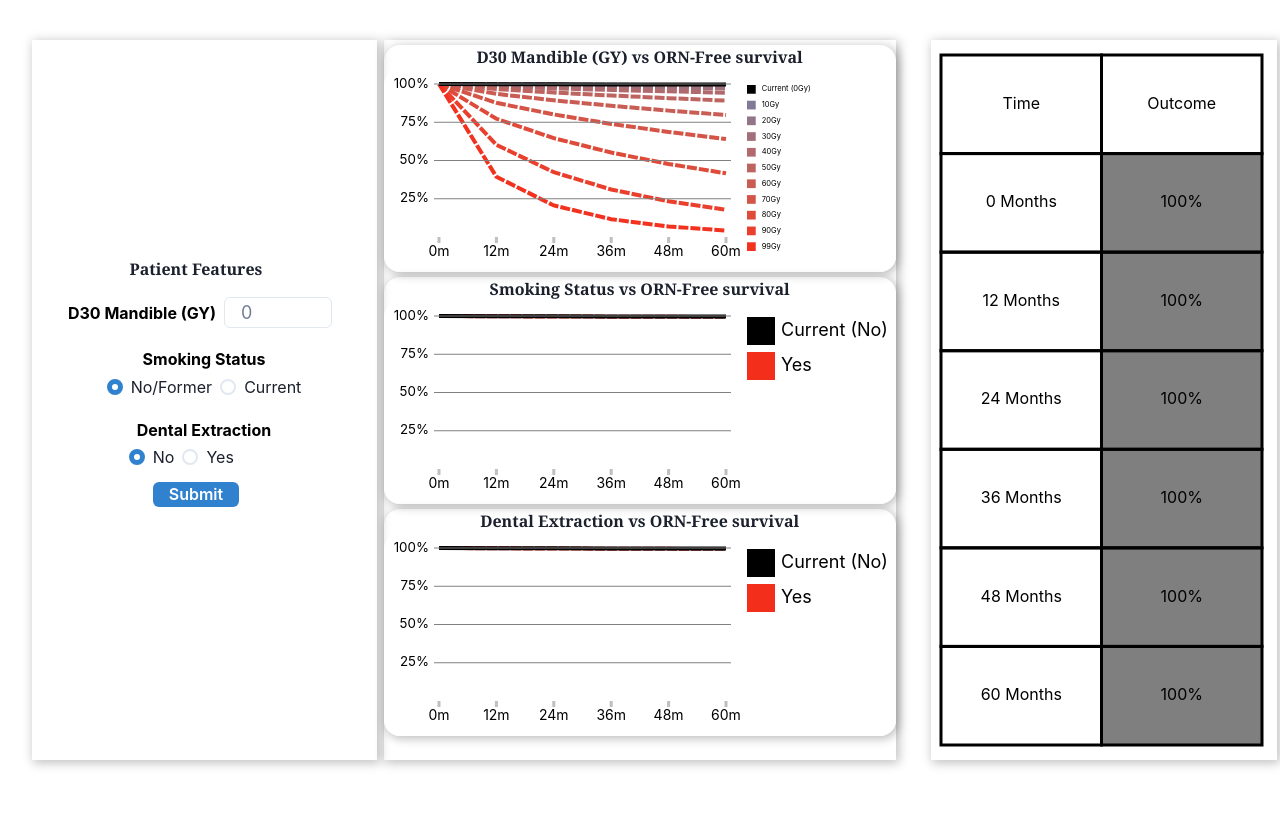
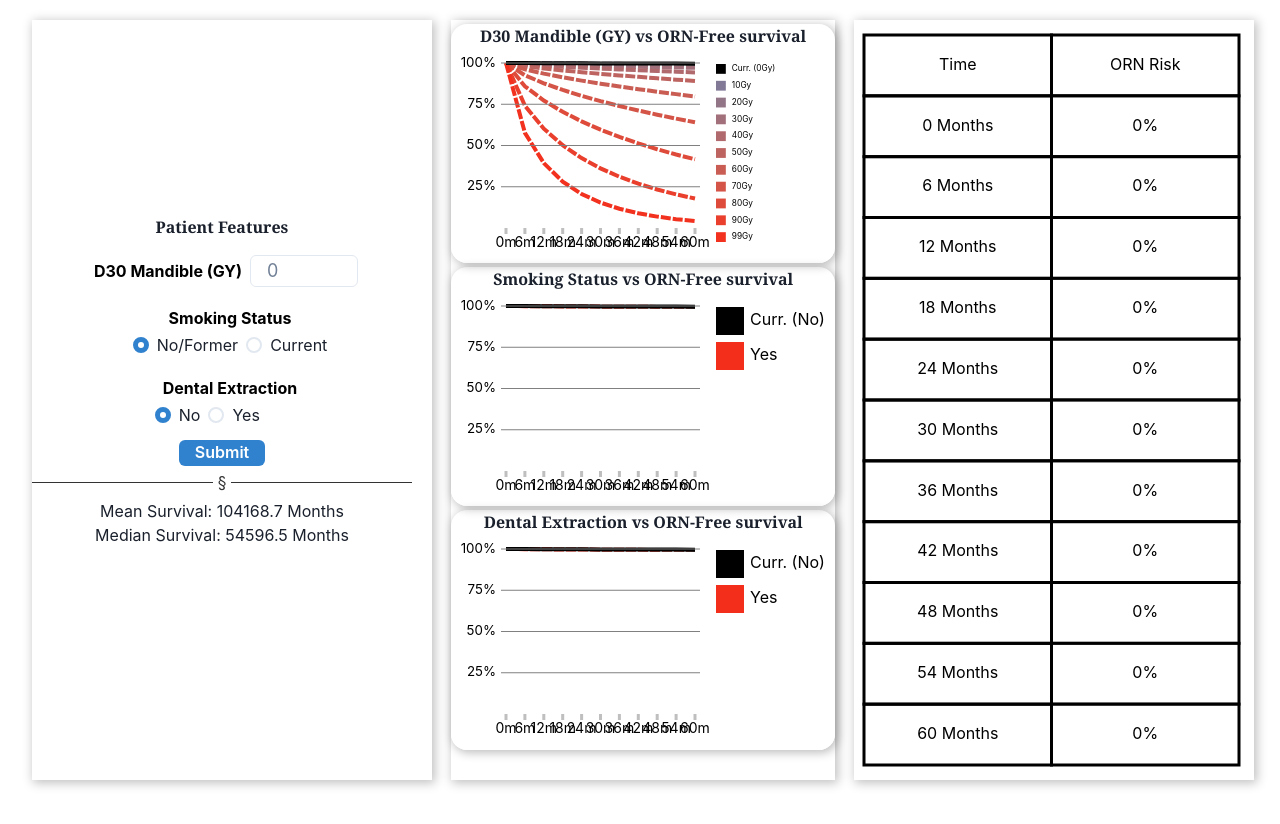
Before and after one commit to uic-evl/OsteoradionecrosisVis, a React (Create React App) app in the folder frontend/: page / in a window 1280 px wide. Built offline with nearby package versions, Linux system fonts and the light colour scheme.

Commit message:
something

```diff
--- a/frontend/package.json
+++ b/frontend/package.json
@@ -18,6 +18,8 @@
     "axios": "^1.6.7",
     "d3": "^7.8.5",
     "framer-motion": "^11.0.8",
+    "math.js": "^1.1.46",
+    "mathjs": "^12.4.1",
     "react": "^18.2.0",
     "react-dom": "^18.2.0",
     "react-scripts": "5.0.1",
--- a/frontend/src/App.tsx
+++ b/frontend/src/App.tsx
@@ -5,6 +5,7 @@ import { ChakraProvider } from '@chakra-ui/react'
 import ResultGraph from './components/ResultGraph';
 import OutcomeTable from './components/OutcomeTable';
 import {Patient,LineGraphResult,LineGraphCollection} from './types';
+import {gamma} from 'mathjs'
 
 
 function getResults(v1: number, v2: number, v3: number, times: number[]): LineGraphResult{
@@ -18,24 +19,31 @@ function getResults(v1: number, v2: number, v3: number, times: number[]): LineGr
   const shape: number = Math.exp(-0.274481);
   const shapeLower: number = Math.exp(-0.406940);
   const shapeUpper: number = Math.exp(-0.142022);
-  function calcS(coefficients: number[], inter: number, shp: number): number[] {
+  function calcS(coefficients: number[], inter: number, shp: number): [number[],number,number] {
+    const denom: number = Math.exp(coefficients[0]*v1 + coefficients[1]*v2 + coefficients[2]*v3 + inter);
     const vals: number[] = times.map(t => {
-      const denom: number = Math.exp(coefficients[0]*v1 + coefficients[1]*v2 + coefficients[2]*v3 + inter);
       const s = Math.exp(-1*(t/denom)**shp);
       return s
     })
-    return vals
+    const meanEvent = denom*gamma(1 + (1/shp));
+    const medianEvent = denom*Math.log(2)**(1/shp)
+    return [vals, meanEvent,medianEvent]
   }
-  const values: number[] = calcS(coef,intercept,shape);
-  const valuesLower: number[] = calcS(coefLower,interceptUpper,shape);
-  const valuesUpper: number[] = calcS(coefUpper, interceptLower, shape);
-  const result: LineGraphResult = {times: times, values: values, valuesUpper: valuesUpper, valuesLower: valuesLower}
+  const [values,meanTime,medianTime]: [number[],number,number] = calcS(coef,intercept,shape);
+  const [valuesLower,meanTimeLower,medianTimeLower]: [number[],number,number] = calcS(coefLower,interceptUpper,shape);
+  const [valuesUpper,meanTimeUpper,medianTimeUpper]: [number[],number,number] = calcS(coefUpper, interceptLower, shape);
+  const result: LineGraphResult = {
+    times: times,
+    values: values, valuesUpper: valuesUpper, valuesLower: valuesLower,
+    meanTime: meanTime, meanTimeUpper: meanTimeUpper, meanTimeLower: meanTimeLower,
+    medianTime: medianTime, medianTimeUpper: medianTimeUpper, medianTimeLower: medianTimeLower,
+  }
   return result
 }
 function App() {
 
   const [data,setData] = useState<Patient>({'D30': 0, 'var2': 0, 'var3': 0});
-  const timesToPlot = [0,12,24,36,48,60];
+  const timesToPlot = [0,6,12,18,24,30,36,42,48,54,60];
   const plotVariations: object = {
     'D30': [10.0,20,30,40,50,60,70,80,90,99],
     'var2': [0.0,1.0],
@@ -100,18 +108,18 @@ function App() {
     <div className="App" style={{'height':'100%','width':'100%','display':'block'}}>
       <div className={'fillSpace'} style={{'display':'flex'}}>
         <div id={'controlPanel'}
-          style={{'height':'90vh','width':'25em','display':'inline-block','margin':'.2em','marginTop':'5vh','marginLeft':'2.5vw'}}
+          style={{'height':'95vh','width':'25em','display':'inline-block','margin':'.2em','marginTop':'2.5vh','marginLeft':'2.5vw'}}
           className={'shadow'}
         >
           <div style={{'height':'100%','width':'100%'}}>
-            <ControlPanel data={data} setData={setData} getDisplayName={getDisplayName} style={{'marginTop':'0em','alignItems':'center','justifyContent':'center','display':'flex'}}></ControlPanel>
+            <ControlPanel data={data} setData={setData} results={results} getDisplayName={getDisplayName} style={{'marginTop':'0em','alignItems':'center','justifyContent':'center','display':'flex'}}></ControlPanel>
           </div>
           {/* <div style={{'height':'calc(99% - ' + controlPanelSize + ')','width':'100%'}}>
             <OutcomeTable inputData={data} data={results}/>
           </div> */}
         </div>
         <div
-          style={{'height':'90vh','width':'calc(65vw - 15em)','display':'inline-block','margin':'.2em','marginTop':'5vh'}}
+          style={{'height':'95vh','width':'calc(95vw - 50em - 2em)','maxWidth':'80vh','display':'inline-block','margin':'.2em','marginTop':'2.5vh','marginLeft': '1em'}}
           className={'shadow'}
         >
             {makeGraph('D30')}
@@ -119,7 +127,7 @@ function App() {
             {makeGraph('var3')}
         </div>
         <div id={'controlPanel'}
-          style={{'height':'90vh','width':'25em','display':'inline-block','margin':'.2em','marginTop':'5vh','marginLeft':'2.5vw'}}
+          style={{'height':'95vh','width':'25em','display':'inline-block','margin':'.2em','marginTop':'2.5vh','marginLeft':'1em'}}
           className={'shadow'}
         >
           <div style={{'height':'100%','width':'100%'}}>
--- a/frontend/src/components/ControlPanel.tsx
+++ b/frontend/src/components/ControlPanel.tsx
@@ -103,14 +103,11 @@ export default function ControlPanel(props: any){
         )
     }
 
-    // const inputButtons = useMemo(()=>{
-    //     return (
-    //         <>
-    //             {makeInput('D30')}
-    //             {makeInput('var3')}
-    //         </>
-    //     )
-    // },[props.data]);
+    const [survivalTime,medianSurvivalTime]: [number,number] = useMemo(()=>{
+        if(props.results === undefined){return [0,0]}
+        const res = props.results.results.filter((d,i) => props.results.changedVars[i] == 'none')[0]
+        return [res.meanTime, res.medianTime];
+    },[props.results])
 
     const defaultStyle = {'height':'95%','width':'95%'};
     const style = Object.assign(defaultStyle,props.style || {});
@@ -131,6 +128,10 @@ export default function ControlPanel(props: any){
                 <Button key='submit' style={{'marginTop':'2em!important'}} colorScheme='blue' onClick={updateData}>
                     {'Submit'}
                 </Button>
+                <br></br>
+                <hr style={{'marginBottom':'1em','marginTop':'1em'}}></hr>
+                <div>{'Mean Survival: ' + survivalTime.toFixed(1) + ' Months' }</div>
+                <div>{'Median Survival: ' + medianSurvivalTime.toFixed(1) + ' Months' }</div>
             </div>
 
         </div>
--- a/frontend/src/components/OutcomeTable.tsx
+++ b/frontend/src/components/OutcomeTable.tsx
@@ -26,13 +26,13 @@ export default function OutcomeTable(props: any){
         const values: number[] = props.data.results[0].values;
         var tableData: TableBlock[] = [
             {row: 0, col: 0, text: 'Time','color':'none'},
-            {row: 0, col: 1, text: 'Outcome','color': 'none'}
+            {row: 0, col: 1, text: 'ORN Risk','color': 'none'}
         ];
 
         let currRow: number = 1;
         for(let i in times){
             const t: number = times[i];
-            const v: number = values[i];
+            const v: number = (1 - values[i]);//show risk istead of survival
             tableData.push({
                 row: currRow,
                 col: 0,
--- a/frontend/src/components/ResultGraph.tsx
+++ b/frontend/src/components/ResultGraph.tsx
@@ -79,7 +79,7 @@ export default function ResultGraph(props: any){
         const colorScale = (d: number) => colorInterpolator(cvScale(d))
 
 
-        const legendSpacing = Math.min(width/3, 150);
+        const legendSpacing = Math.min(width/3, 120);
         const xStart = margin.x[0] + yLabelSpacing;
         const xEnd = width - margin.x[1] - legendSpacing;
         const xScale = d3.scaleLinear()
@@ -111,7 +111,7 @@ export default function ResultGraph(props: any){
             if(props.data.changedVars[i] === 'none'){
                 const upperVals = props.data.results[i].valuesUpper;
                 const lowerVals = props.data.results[i].valuesLower;
-                console.log('uv',upperVals)
+
                 const times = props.data.results[i].times
                 const upperPath: [number,number][] = upperVals.map((vv,ii) => [xScale(times[ii]),yScale(Math.min(Math.max(0,vv),1))]);
                 const lowerPath: [number,number][] = lowerVals.map((vv,ii) => [xScale(times[ii]),yScale(Math.min(Math.max(0,vv),1))]);
@@ -195,7 +195,7 @@ export default function ResultGraph(props: any){
                 'textY': legendYCurr + (lBoxSize/2),
                 'color': (parseFloat(ii) === 0)? 'black': color,
                 'isPrimary': results[ii].isPrimary,
-                'text': (parseFloat(ii) === 0)? 'Current (' + getLegendName(value,props.varName) + ')' : getLegendName(value,props.varName),
+                'text': (parseFloat(ii) === 0)? 'Curr. (' + getLegendName(value,props.varName) + ')' : getLegendName(value,props.varName),
                 'width': lBoxSize,
                 'height': lBoxSize,
             }
@@ -224,7 +224,7 @@ export default function ResultGraph(props: any){
             // .attr('font-size',(d: legendItem,i: number) => i === 0?  1.1*fontSize:fontSize)
             // .attr('font-weight',(d: legendItem,i: number) => i === 0? 'bold':'')
             // .attr('text-anchor',(d: legendItem,i: number) => i === 0? 'middle':'start')
-            .attr('font-size', fontSize)
+            .attr('font-size', Math.min(16,fontSize))
             .attr('text-anchor', 'start')
             .text((d: legendItem) => d.text);
 
--- a/frontend/src/types.ts
+++ b/frontend/src/types.ts
@@ -14,6 +14,12 @@ export interface LineGraphResult{
   values: number[],
   valuesLower: number[],
   valuesUpper: number[],
+  meanTime: number,
+  meanTimeLower: number | null,
+  meanTimeUpper: number | null,
+  medianTime: number,
+  medianTimeLower: number | null,
+  medianTimeUpper: number | null,
 }
 
 export interface LineGraphCollection{
```
Also changed, not shown: 1 other file (tests, documents, lock files or other folders).
